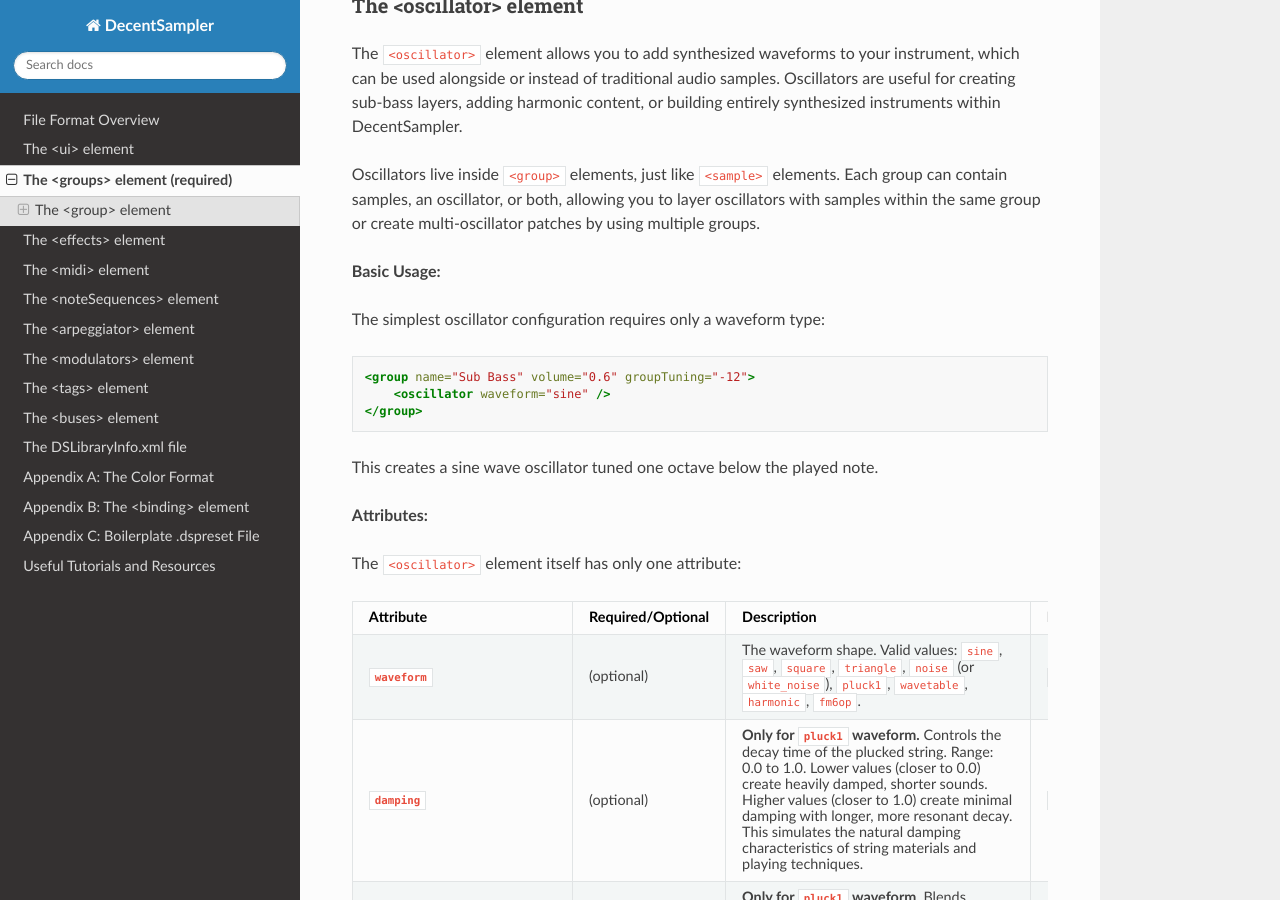
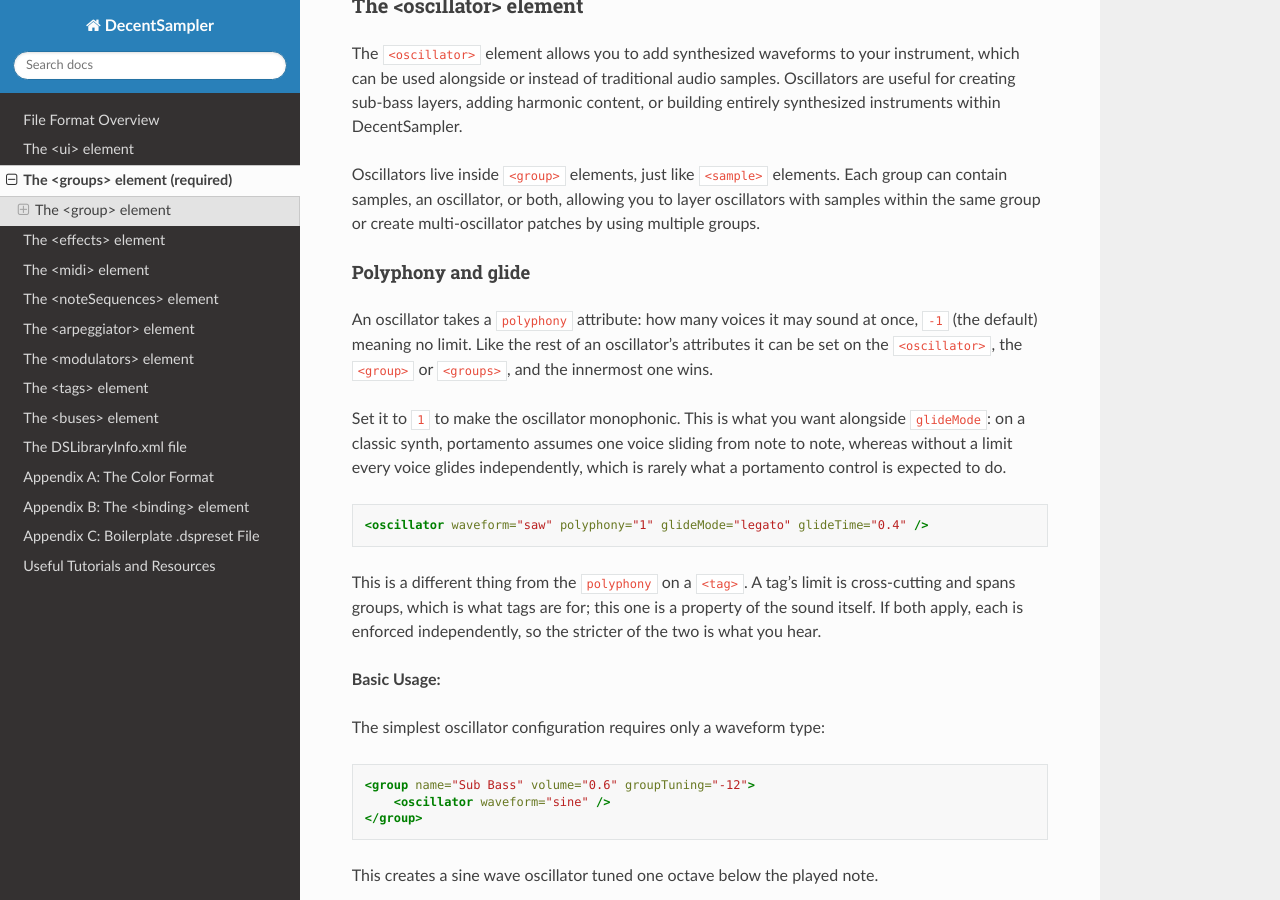
Before and after one commit to DecentSamples/DecentSampler-Developers-Guide, a Sphinx documentation site: the page built from docs/source/the-groups-element.md, in a window 1280 px wide and 900 px high, scrolled down 8727 px. Built offline with Sphinx 7.4.7 and the Read the Docs theme 3.1.0, drawn with Linux system fonts in a browser that asks for light colours.

Commit message:
0000396: Document per-oscillator polyphony
An oscillator now takes polyphony, resolved through the usual oscillator ->
group -> groups chain, -1 meaning no limit. Set to 1 it is monophonic, which is
what makes glideMode behave like portamento on a classic synth instead of every
voice gliding independently. Notes how it differs from a tag's polyphony, and
that both are enforced so the stricter wins.

````diff
--- a/docs/source/the-groups-element.md
+++ b/docs/source/the-groups-element.md
@@ -158,6 +158,24 @@
 The `<oscillator>` element allows you to add synthesized waveforms to your instrument, which can be used alongside or instead of traditional audio samples. Oscillators are useful for creating sub-bass layers, adding harmonic content, or building entirely synthesized instruments within DecentSampler.
 
 Oscillators live inside `<group>` elements, just like `<sample>` elements. Each group can contain samples, an oscillator, or both, allowing you to layer oscillators with samples within the same group or create multi-oscillator patches by using multiple groups.
+
+#### Polyphony and glide
+
+An oscillator takes a `polyphony` attribute: how many voices it may sound at once, `-1` (the
+default) meaning no limit. Like the rest of an oscillator's attributes it can be set on the
+`<oscillator>`, the `<group>` or `<groups>`, and the innermost one wins.
+
+Set it to `1` to make the oscillator monophonic. This is what you want alongside `glideMode`: on a
+classic synth, portamento assumes one voice sliding from note to note, whereas without a limit
+every voice glides independently, which is rarely what a portamento control is expected to do.
+
+```xml
+<oscillator waveform="saw" polyphony="1" glideMode="legato" glideTime="0.4" />
+```
+
+This is a different thing from the `polyphony` on a `<tag>`. A tag's limit is cross-cutting and
+spans groups, which is what tags are for; this one is a property of the sound itself. If both
+apply, each is enforced independently, so the stricter of the two is what you hear.
 
 **Basic Usage:**
 
````
